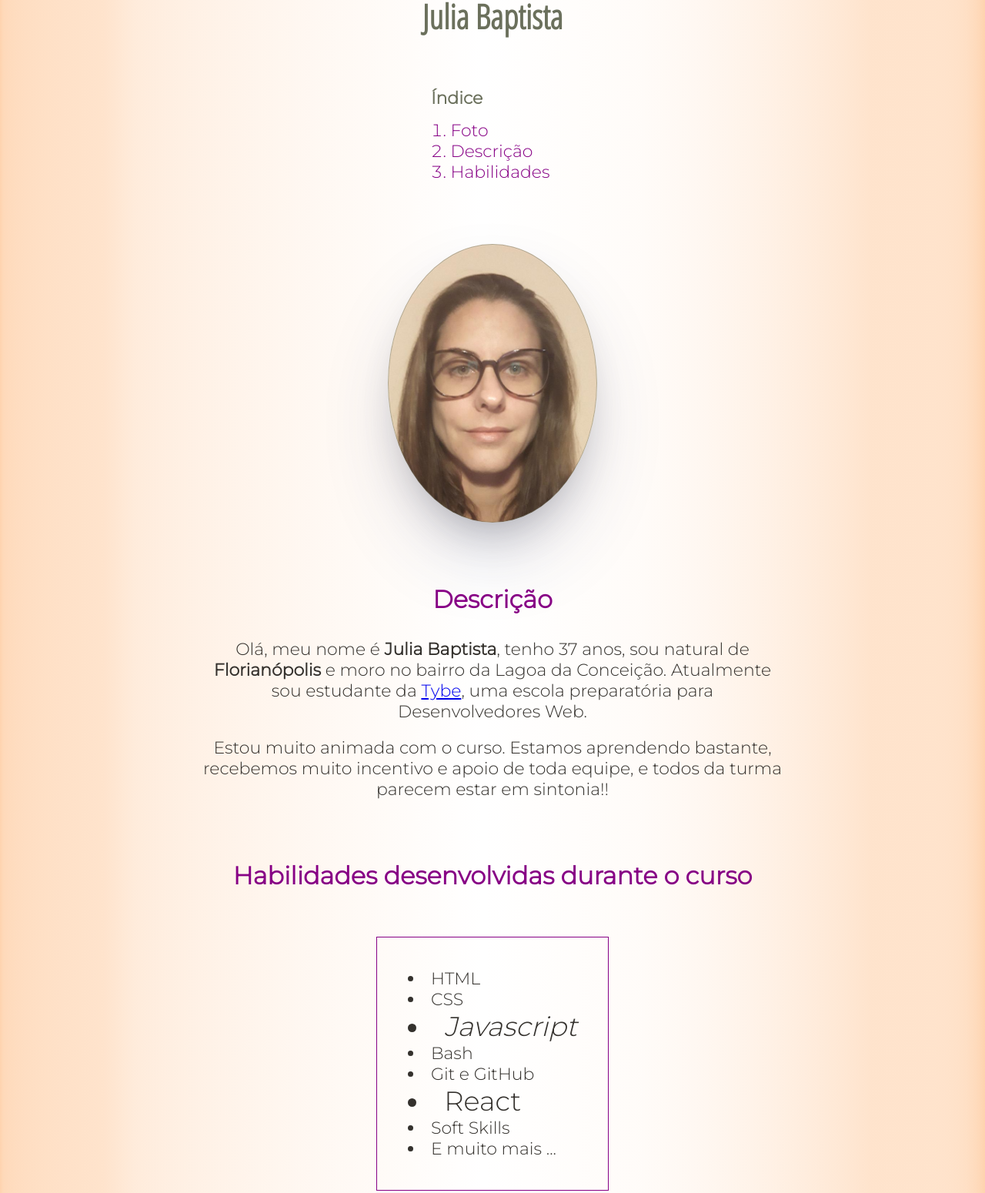
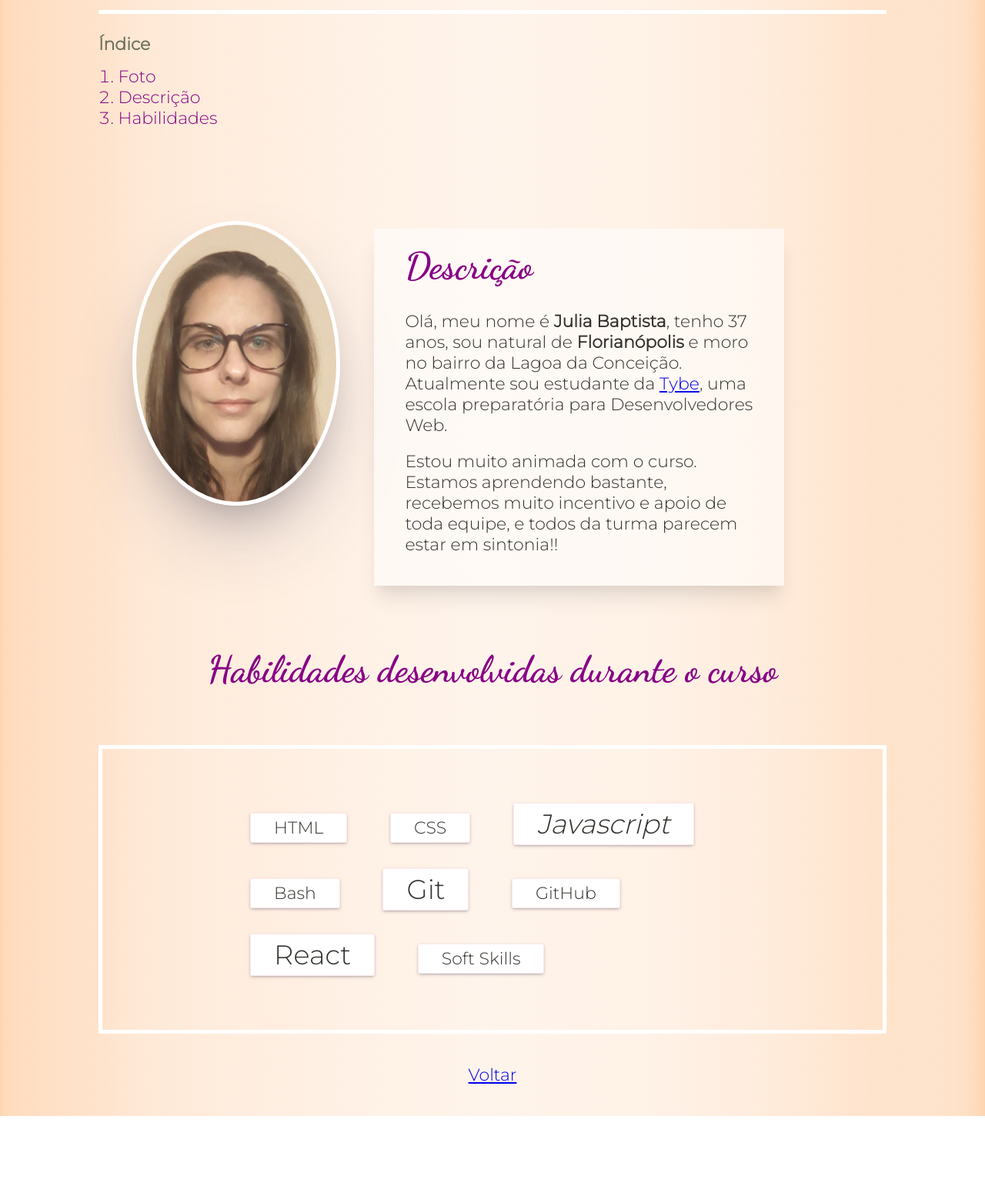
Before and after one commit to julia-baptista/julia-baptista.github.io, a plain HTML site: page index.html in a window 1280 px wide. Shown: the part 184-1734 px from the top of the page at 77% size. After the commit the page ends 1634 px from the top, so only its background shows below. Drawn offline with Linux system fonts and the light colour scheme.

Commit message:
Atualização

```diff
--- a/index.html
+++ b/index.html
@@ -16,43 +16,61 @@
 
 </head>
 <body>
+    <div class="container-geral" id="top">
 
+        <header>
             <h1 id="title" class="primary-color">Meu Portfólio</h1>
             <h2 class="sub-title secondary-color">Julia Baptista</h2>
-    <br>
-    <h4 class="indice center-small secondary-color">Índice</h4>
-    <ol class="primary-color center-small">
+            <span class="line"></span>
+        </header>
+        <div>
+            <h4 class="indice secondary-color">Índice</h4>
+            <ol class="primary-color">
                 <li><a href="#thumbnail " >Foto</a></li>
-        <li><a href="#descricao">Descrição</a></li>
+                <li><a href=".description-text">Descrição</a></li>
                 <li><a href="#habilidades">Habilidades</a></li>
             </ol>
+        </div>
 
-    <div class="img-container">
+        <section class="description clearfix">
+            <div class="left-35">
+                <div class="img-container" id="thumbnail">
                     <!-- <img src="thumbnail.jpeg" alt="Foto de Julia Baptista" id="thumbnail" height="600px"> -->
                 </div>
+            </div>
+            <div class="right-65">
+                <div class="description-text">
+                    <h3 class="primary-color section-title">Descrição</h3>
+                    <p>Olá, meu nome é <strong>Julia Baptista</strong>, tenho 37 anos, sou natural de <strong>Florianópolis</strong> e moro no bairro da Lagoa da Conceição. Atualmente sou estudante da <a href="https://www.betrybe.com/" target="_blank" rel="noopener noreferrer">Tybe</a>, uma escola preparatória para Desenvolvedores Web.</p>
+                    <p>Estou muito animada com o curso. Estamos aprendendo bastante, recebemos muito incentivo e apoio de toda equipe, e todos da turma parecem estar em sintonia!!</p>
+                </div>
 
-    <h3 class="primary-color section-title">Descrição</h3>
-    <p class="center-text ">Olá, meu nome é <strong>Julia Baptista</strong>, tenho 37 anos, sou natural de <strong>Florianópolis</strong> e moro no bairro da Lagoa da Conceição. Atualmente sou estudante da <a href="https://www.betrybe.com/" target="_blank" rel="noopener noreferrer">Tybe</a>, uma escola preparatória para Desenvolvedores Web.</p>
-    <p class="center-text">Estou muito animada com o curso. Estamos aprendendo bastante, recebemos muito incentivo e apoio de toda equipe, e todos da turma parecem estar em sintonia!!</p>
-    <br>
+            </div>
+        </section>
 
-    <h3 class="primary-color section-title">Habilidades desenvolvidas durante o curso</h3>
+        <section id="habilidades">
+            <h3 class="primary-color section-title center">Habilidades desenvolvidas durante o curso</h3>
+        </section>
+
+        <section class="clearfix habilidades">
 
 
-    <ul class="center-medium habilidades">
-        <li>HTML</li>
-        <li>CSS</li>
-        <li class="list-big"> <em>Javascript</em></li>
-        <li>Bash</li>
-        <li>Git e GitHub</li>
-        <li class="list-big">React</li>
-        <li>Soft Skills</li>
-        <li>E muito mais ...</li>
-    </ul>
-    <br>
+            <div class="habilidades-itens">
+                <span>HTML</span>
+                <span>CSS</span>
+                <span class="list-big"><em>Javascript</em></span>
+                <span>Bash</span>
+                <span class="list-big">Git</span>
+                <span>GitHub</span>
+                <span class="list-big">React</span>
+                <span>Soft Skills</span>
 
+            </div>
 
-    <p><a href="#title">Voltar</a></p>
+        </section>
+        <section class="center">
+            <p> <a href="#top">Voltar</a></p>
+        </section>
 
 
 
@@ -60,5 +78,9 @@
 
 
 
+
+
+    </div><!-- end container-geral -->
+
 </body>
 </html>
--- a/style.css
+++ b/style.css
@@ -2,15 +2,84 @@
     border: 1px solid blue;
 } */
 
+* {
+    box-sizing: border-box;
+    margin: 0;
+    padding: 0;
+}
+
+.clearfix::after {
+    content: " ";
+    display: block;
+    height: 0;
+    clear: both;
+ }
+
+ .center {
+     text-align: center;
+ }
+
+ a {
+    transition: 0.3s ease;
+ }
+
+ a:hover {
+    font-weight: bold;
+ }
 
 body {
-    text-align: center;
     color: #34312d;
     font-size: 22px;
     font-family: 'Montserrat', sans-serif;
     /* background-color: #FFF3EB; */
-    background-image: linear-gradient(to right,rgba(254, 200, 154,0.8 ), 1%, rgba(254, 200, 154, 0.5), 20%, rgba(254, 200, 154,0), 78%, rgba(254, 200, 154,0.5 ), 99%, rgba(254, 200, 154,0.8 ));
+    background-image: linear-gradient(to right,rgba(254, 200, 154,0.8 ), 1%, rgba(254, 200, 154, 0.5), 20%, rgba(254, 200, 154,0.2), 78%, rgba(254, 200, 154,0.5 ), 99%, rgba(254, 200, 154,0.8 ));
 }
+
+.container-geral {
+    width: 80%;
+    margin: 0 auto;
+}
+
+header {
+    margin-bottom: 20px;
+}
+
+section {
+    padding-top: 40px;
+    padding-bottom: 40px;
+    display: block;
+    margin-bottom: 0px;
+}
+
+/* .description {
+    border: 1px solid red;
+    display: block;
+} */
+
+.description-text {
+    margin-top: 90px;
+    margin-right: 20%;
+    background-color: rgba(255, 255, 255, 0.562);
+    padding: 20px 40px;
+    box-shadow: rgba(0, 0, 0, 0.1) 0px 20px 25px -5px, rgba(0, 0, 0, 0.04) 0px 10px 10px -5px;
+}
+
+.description-text p {
+    margin-bottom: 20px;
+}
+
+.left-35 {
+    display: block;
+    width: 35%;
+    float: left;
+}
+
+.right-65 {
+    display: block;
+    width: 65%;
+    float: right;
+}
+
 
 .primary-color {
     color:#870085;
@@ -24,8 +93,7 @@ body {
     font-family: 'Indie Flower', cursive;
     font-family: 'Dancing Script', cursive;
     font-size: 80px;
-    margin-bottom: 0;
-
+    margin-bottom: 0px;
 }
 
 .sub-title {
@@ -33,14 +101,22 @@ body {
     font-family: 'Open Sans Condensed', sans-serif;
     font-size: 2em;
     margin-top: 25px;
+}
 
+span.line {
+    display: inline-block;
+    width: 100%;
+    border-top: 5px solid #fff;
+    margin-top: -10px;
+    z-index: -1;
+    box-shadow: rgba(255, 255, 255, 0.1) 0px 1px 1px 0px inset, rgba(50, 50, 93, 0.25) 0px 50px 100px -20px, rgba(0, 0, 0, 0.3) 0px 30px 60px -30px;
 }
 
 .img-container {
     width: 270px;
     margin: 80px auto;
     padding-bottom: 360px;
-    border: 1px solid rgba(107, 112, 92, 0.404);
+    border: 5px solid #fff;
     border-radius: 50%;
     box-shadow: rgba(255, 255, 255, 0.1) 0px 1px 1px 0px inset, rgba(50, 50, 93, 0.25) 0px 50px 100px -20px, rgba(0, 0, 0, 0.3) 0px 30px 60px -30px;
     background: url(thumbnail.jpeg) no-repeat;
@@ -52,19 +128,13 @@ body {
 }
 
 .section-title {
-    font-size: 2rem;
+    font-size: 3rem;
+    margin-bottom: 30px;
+    font-family: 'Oswald', sans-serif;
+    font-family: 'Dancing Script', cursive;
+    font-weight: lighter;
 }
 
-
-.center-small  {
-    width: 160px;
-    margin: 0 auto;
-}
-
-.center-medium  {
-    width: 220px;
-    margin: 0 auto;
-}
 
 .indice {
     text-align: left;
@@ -85,17 +155,49 @@ li > a {
     color: inherit;
 }
 
-.center-text {
-    max-width: 60%;
-    margin: 20px auto;
-}
-
 .list-big {
     font-size: 1.6em;
 }
+/*
+.habilidades {
+    background-image: linear-gradient(to bottom, rgba(255, 255, 255, 0.479) #fff rgba(255, 255, 255, 0.479));
+    border: 5px solid #fff;
+    box-shadow: rgba(255, 255, 255, 0.1) 0px 1px 1px 0px inset, rgba(50, 50, 93, 0.25) 0px 50px 100px -20px, rgba(0, 0, 0, 0.3) 0px 30px 60px -30px;
+    padding: 40px;
+} */
 
 .habilidades {
-    border: 1px solid #870085;
-    padding: 40px;
-    margin-top: 60px;
+    border: 5px solid #fff;
+    position: relative;
 }
+/*
+.habilidades h3 {
+    position: absolute;
+    top: -40px;
+    left: 50px;
+    background-color: inherit;
+} */
+
+.habilidades-itens {
+    width: 70%;
+    margin: 0 auto;
+    padding: 15px;;
+}
+
+.habilidades span {
+    display: inline-block;
+    padding: 5px 30px;
+    border: 1px solid rgba(255, 192, 203, 0.37);
+    border-radius: 2px;
+    margin: 15px 25px;
+    background-color: #fff;
+    box-shadow: rgba(50, 50, 93, 0.25) 0px 2px 5px -1px, rgba(0, 0, 0, 0.3) 0px 1px 3px -1px;
+    transition: 0.2s ease-in-out;
+    cursor: pointer;
+
+}
+
+.habilidades span:hover {
+    transform: scale(1.01);
+    box-shadow: rgba(0, 0, 0, 0.3) 0px 19px 38px, rgba(0, 0, 0, 0.22) 0px 15px 12px;
+}
```
Also changed, not shown: rascunho.html (added, +20 -0 lines). Lines whose indentation alone changed are shown as unchanged.
